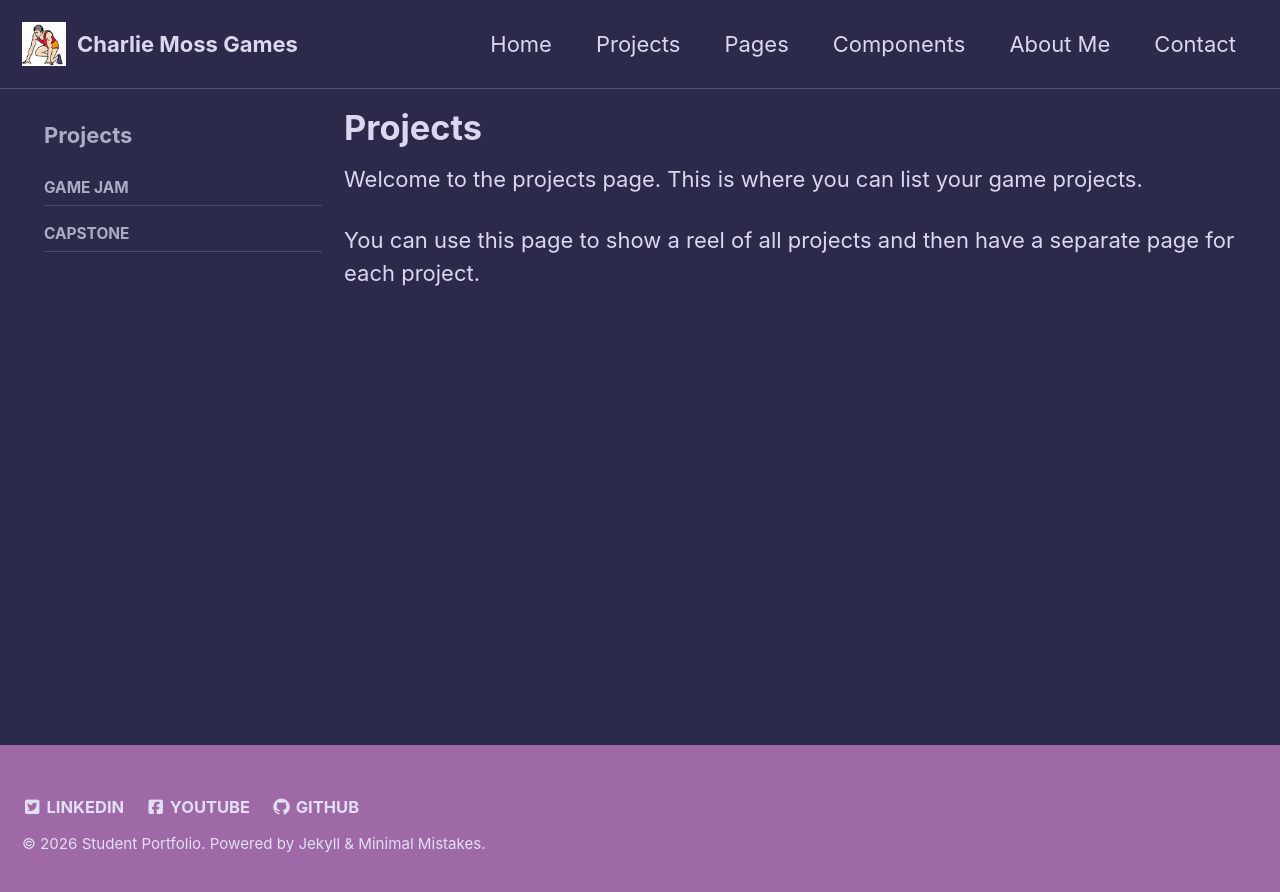
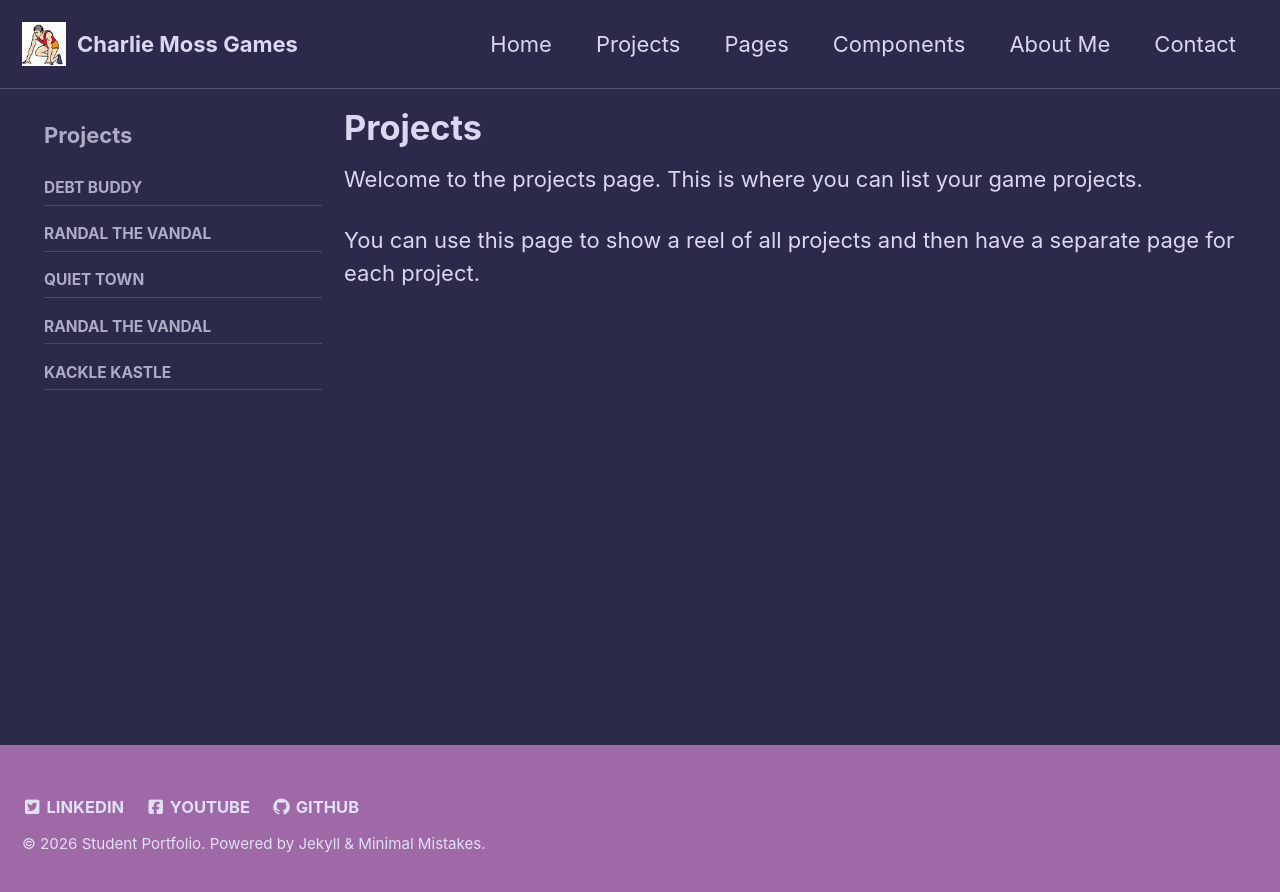
Before and after one commit to cmoss640/cmoss640.github.io, a Jekyll site: the page built from _pages/projects.md, in a window 1280 px wide. Shown: the top 892 px of the page. Built offline with Jekyll 4.4.1, drawn with Linux system fonts in a browser that asks for light colours.

Commit message:
Update projects in navigation.yml

```diff
--- a/_data/navigation.yml
+++ b/_data/navigation.yml
@@ -33,10 +33,16 @@ main:
 
 # Sidebar menu for the Projects page
 projects:
-  - title: "Game Jam"
-    url: /projects/game-jam/
-  - title: "Capstone"
-    url: /projects/capstone/
+  - title: "Debt Buddy"
+    url: /projects/debtbuddyoverview/
+  - title: "Randal the Vandal"
+    url: /projects/randaloverview/
+  - title: "Quiet Town"
+    url: /projects/quiettownoverview/
+  - title: "Randal the Vandal"
+    url: /projects/randaloverview/
+  - title: "Kackle Kastle"
+    url: /projects/kacklekastle/
 
 # Sidebar menu for the Pages page
 pages:
```
